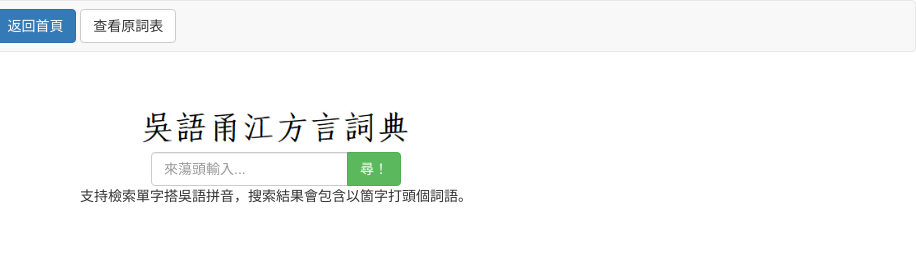
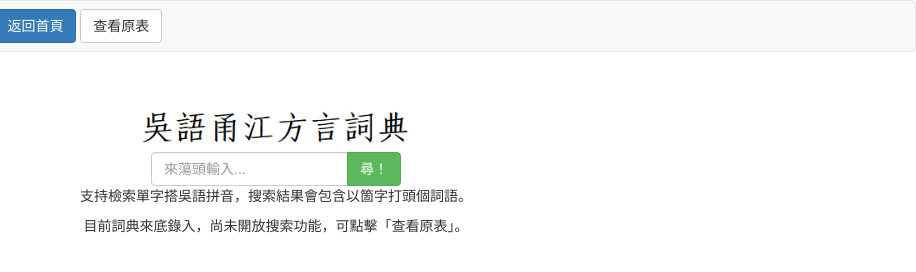
Before and after one commit to PeiTsengtung/Ionkaon, a plain HTML site: page index.html in a window 1280 px wide. Shown: the full height of the page, 364-1280 px from the left. Drawn offline with nearby package versions, Linux system fonts and the light colour scheme.

Commit message:
Update index.html

```diff
--- a/index.html
+++ b/index.html
@@ -15,7 +15,7 @@
 				<img src="images/ionkaon.png" style="height:50px;max-width:100%">
 				<span class="label label-success">Alpha 1.0</span>
 				<a class="btn btn-primary" href="https://peitsengtung.github.io/" role="button">返回首頁</a>
-				<a class="btn btn-default" href="https://github.com/PeiTsengtung/Ionkaon/tree/src" role="button">查看原詞表</a>
+				<a class="btn btn-default" href="https://github.com/PeiTsengtung/Ionkaon/tree/src" role="button">查看原表</a>
 			</div>
 		</div>
 	</nav>
@@ -36,3 +36,4 @@
 				</div>
 			</form>
 			<p>支持檢索單字搭吳語拼音，搜索結果會包含以箇字打頭個詞語。</p>
+			<p>目前詞典來底錄入，尚未開放搜索功能，可點擊「查看原表」。</p>
```
